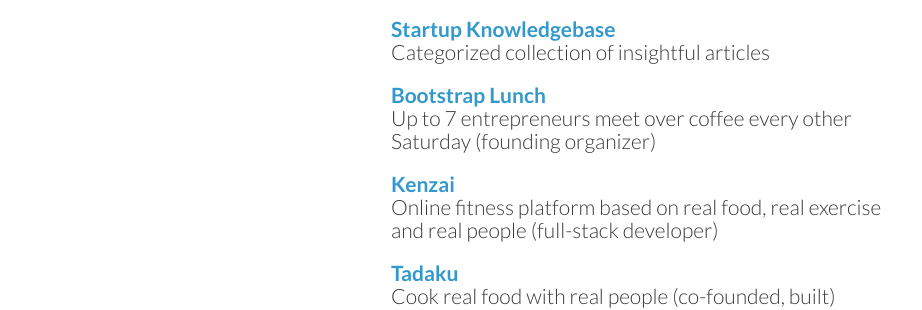
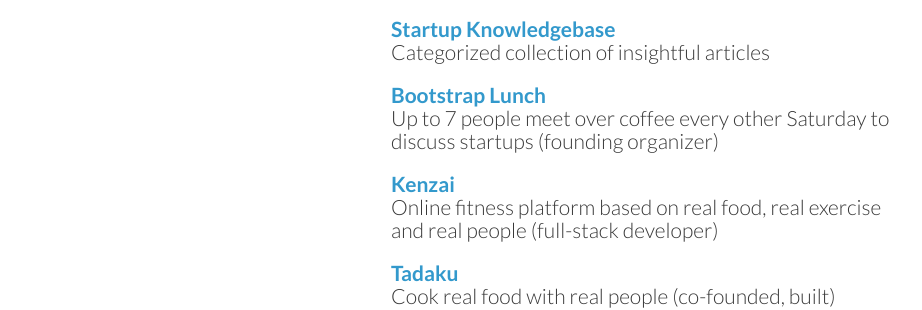
Before and after one commit to bnjs/bnjs.github.io, a Jekyll site: the page built from index.md, in a window 1280 px wide. Shown: the part 1048-1358 px from the top of the page, without its empty margins (179-1101 px from the left). Built offline with Jekyll 4.4.1, drawn with Linux system fonts in a browser that asks for light colours; nearby versions of some CDN libraries; comment, search, counter and statistics services are not loaded.

Commit message:
Don't use "enterpreneurs"

```diff
--- a/index.md
+++ b/index.md
@@ -72,7 +72,7 @@
 <h2>
   <a href="http://www.meetup.com/LeanStartupTokyo/" target="_blank">Bootstrap Lunch</a>
   <br/>
-  <span class="lowkey">Up to 7 entrepreneurs meet over coffee every other Saturday (founding organizer)</span>
+  <span class="lowkey">Up to 7 people meet over coffee every other Saturday to discuss startups (founding organizer)</span>
 </h2>
 
 <h2>
```
